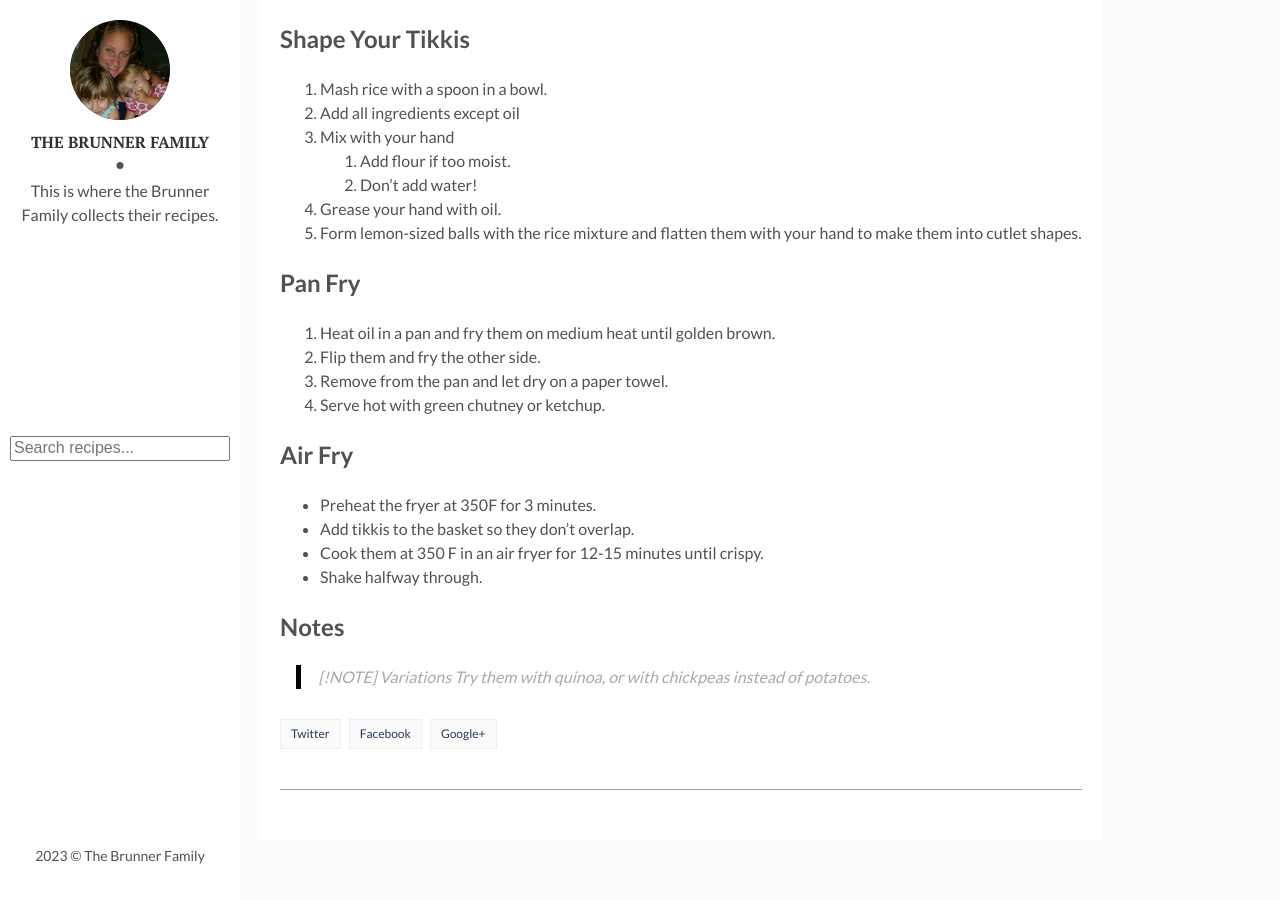
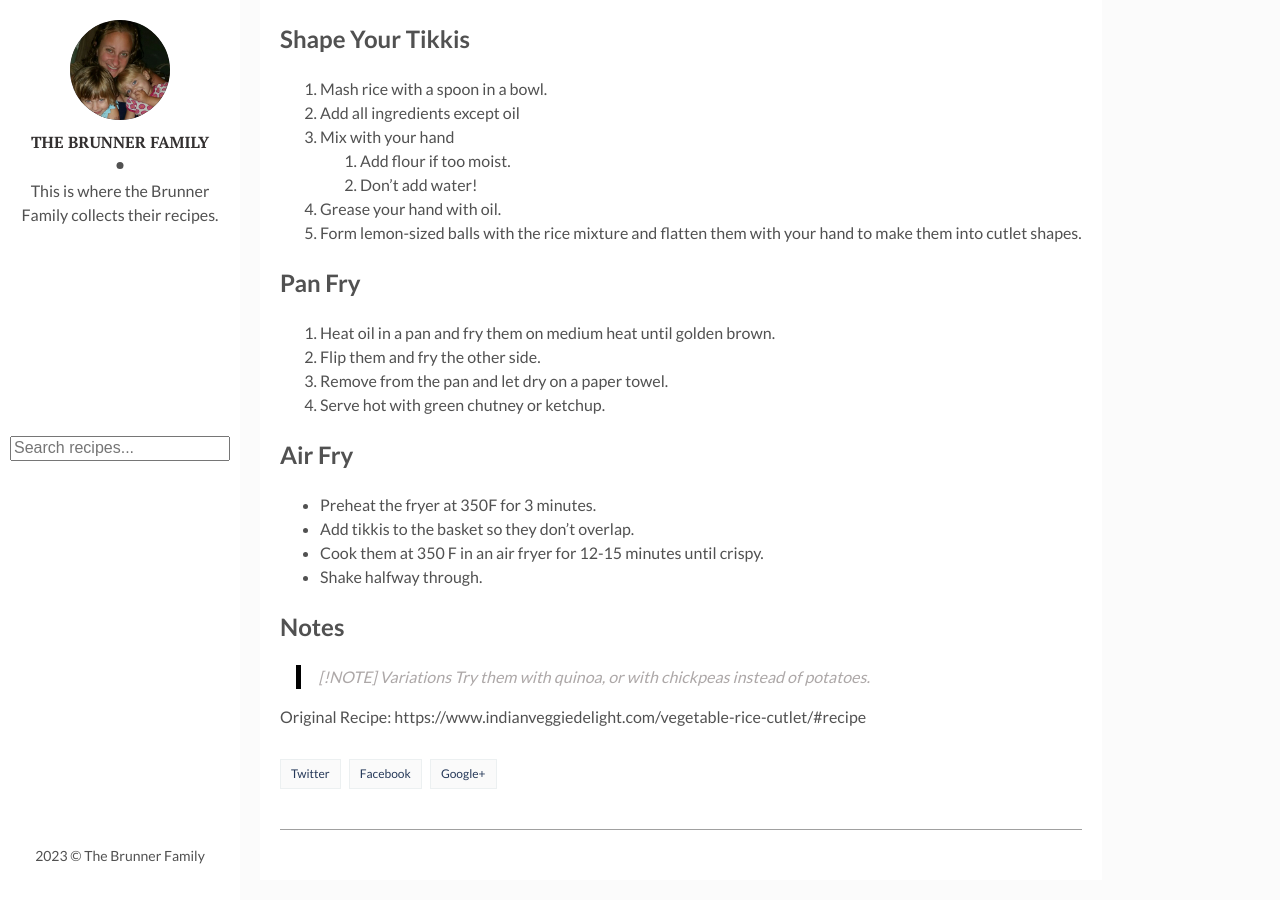
Before and after one commit to jjbrunne/recipes, a Jekyll site: the page built from 2023-05-18-Tikki.md, in a window 1280 px wide and 900 px high, scrolled down 682 px. Built offline with Jekyll 4.4.1, drawn with Linux system fonts in a browser that asks for light colours; comment, search, counter and statistics services are not loaded; before the commit the page ends 1542 px from its top, so only the background shows below that.

Commit message:
vault backup: 2023-05-18 20:13:42

```diff
--- a/2023-05-18-Tikki.md
+++ b/2023-05-18-Tikki.md
@@ -56,3 +56,6 @@ Notes
 
 > [!NOTE] Variations
 > Try them with quinoa, or with chickpeas instead of potatoes.
+
+
+Original Recipe: https://www.indianveggiedelight.com/vegetable-rice-cutlet/#recipe
```
